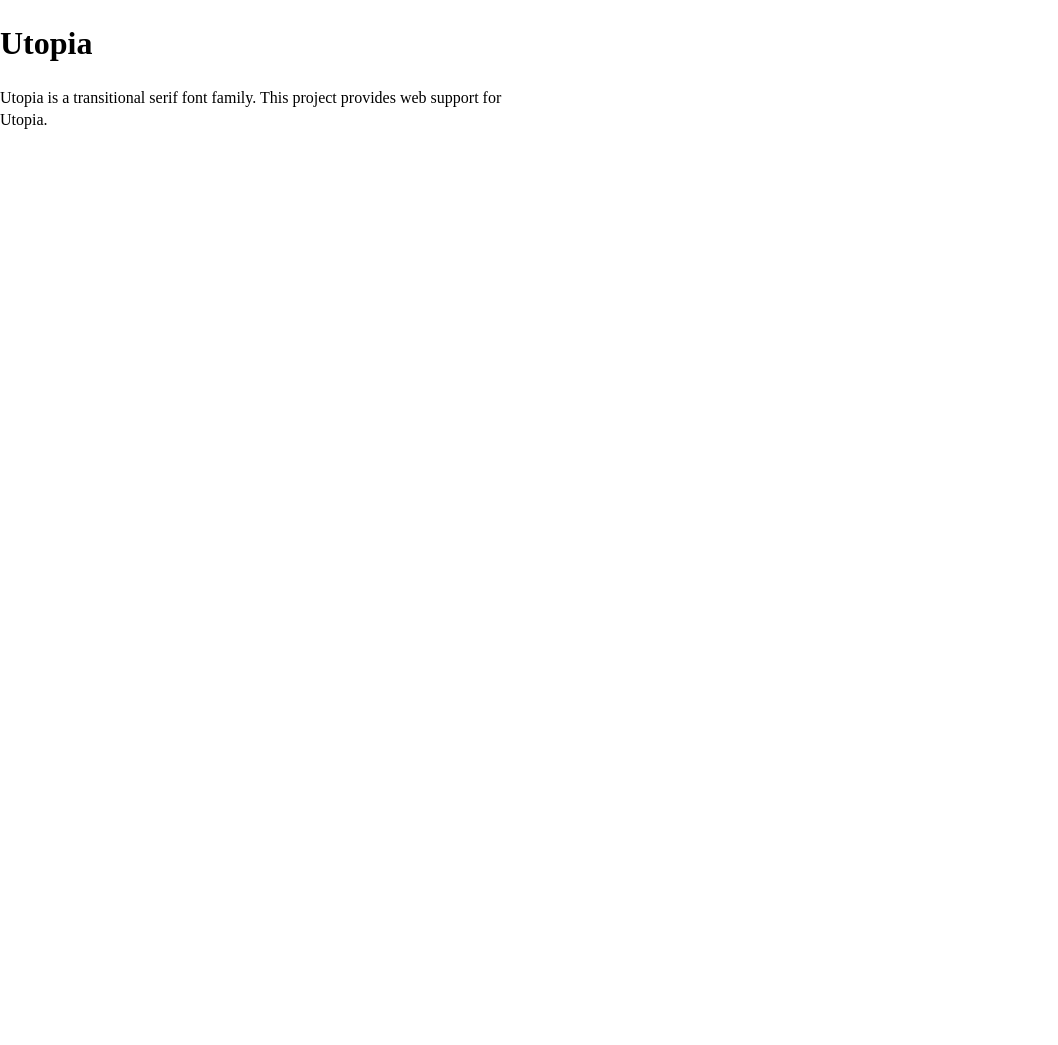
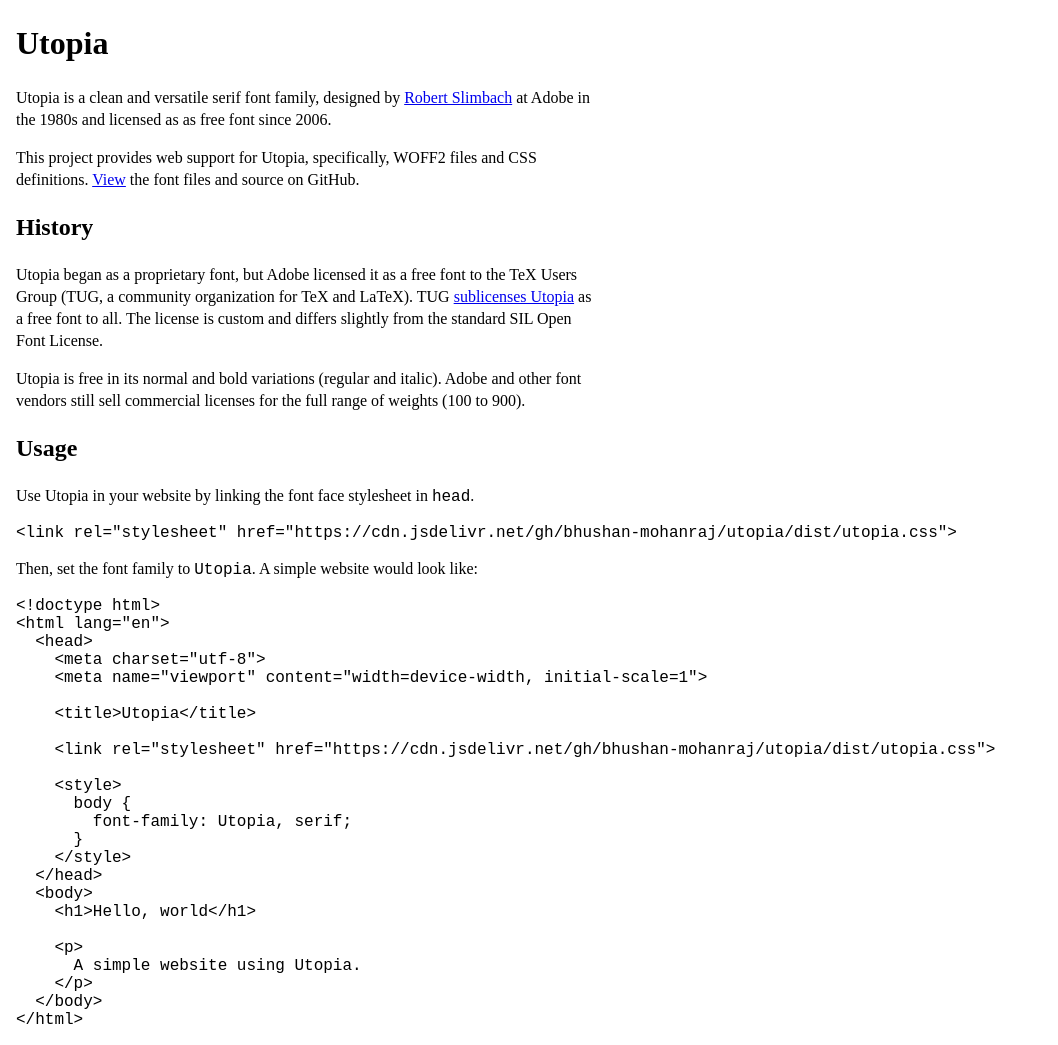
Before and after one commit to bhushan-mohanraj/utopia, a website built with Vite: page src/index.html in a window 1280 px wide. Shown: the whole page, without its empty margins (0-1058 px from the left). Before the commit the page ends 800 px from the top, so only its background shows below. Built offline with nearby package versions, Linux system fonts and the light colour scheme; files whose address does not match are found by name.

Commit message:
Add full description and examples to website.

```diff
--- a/src/index.html
+++ b/src/index.html
@@ -6,16 +6,82 @@
 
     <title>Utopia</title>
 
-    <link href="./fonts/utopia.css" rel="stylesheet">
-    <link href="./normalize.css" rel="stylesheet">
-    <link href="./styles.css" rel="stylesheet">
+    <link rel="stylesheet" href="./fonts/utopia.css">
+    <link rel="stylesheet" href="./normalize.css">
+    <link rel="stylesheet" href="./styles.css">
   </head>
   <body>
     <h1>Utopia</h1>
 
     <p>
-      Utopia is a transitional serif font family.
-      This project provides web support for Utopia.
+      Utopia is a clean and versatile serif font family,
+      designed by <a href="https://fonts.adobe.com/designers/robert-slimbach">Robert Slimbach</a> at Adobe
+      in the 1980s
+      and licensed as as free font since 2006.
     </p>
+
+    <p>
+      This project provides web support for Utopia,
+      specifically, WOFF2 files and CSS definitions.
+      <a href="https://github.com/bhushan-mohanraj/utopia">View</a>
+      the font files and source on GitHub.
+    </p>
+
+    <h2>History</h2>
+
+    <p>
+      Utopia began as a proprietary font,
+      but Adobe licensed it as a free font to the TeX Users Group
+      (TUG, a community organization for TeX and LaTeX).
+      TUG <a href="https://tug.org/fonts/utopia/LICENSE-utopia.txt">sublicenses Utopia</a>
+      as a free font to all.
+      The license is custom
+      and differs slightly from the standard SIL Open Font License.
+    </p>
+
+    <p>
+      Utopia is free in its normal and bold variations (regular and italic).
+      Adobe and other font vendors still sell commercial licenses
+      for the full range of weights (100 to 900).
+    </p>
+
+    <h2>Usage</h2>
+
+    <p>
+      Use Utopia in your website
+      by linking the font face stylesheet in <code>head</code>.
+    </p>
+
+    <pre><code>&lt;link rel=&quot;stylesheet&quot; href=&quot;https://cdn.jsdelivr.net/gh/bhushan-mohanraj/utopia/dist/utopia.css&quot;&gt;</code></pre>
+
+    <p>
+      Then, set the font family to <code>Utopia</code>.
+      A simple website would look like:
+    </p>
+
+    <pre><code>&lt;!doctype html&gt;
+&lt;html lang=&quot;en&quot;&gt;
+  &lt;head&gt;
+    &lt;meta charset=&quot;utf-8&quot;&gt;
+    &lt;meta name=&quot;viewport&quot; content=&quot;width=device-width, initial-scale=1&quot;&gt;
+
+    &lt;title&gt;Utopia&lt;/title&gt;
+
+    &lt;link rel=&quot;stylesheet&quot; href=&quot;https://cdn.jsdelivr.net/gh/bhushan-mohanraj/utopia/dist/utopia.css&quot;&gt;
+
+    &lt;style&gt;
+      body {
+        font-family: Utopia, serif;
+      }
+    &lt;/style&gt;
+  &lt;/head&gt;
+  &lt;body&gt;
+    &lt;h1&gt;Hello, world&lt;/h1&gt;
+
+    &lt;p&gt;
+      A simple website using Utopia.
+    &lt;/p&gt;
+  &lt;/body&gt;
+&lt;/html&gt;</code></pre>
   </body>
 </html>
--- a/src/styles.css
+++ b/src/styles.css
@@ -1,6 +1,12 @@
 body {
   margin: auto;
-  max-width: 32rem;
+  padding: 0 1rem;
+  max-width: 36rem;
   font-family: Utopia, serif;
   line-height: 1.375;
 }
+
+pre {
+  font-size: 0.625rem;
+  line-height: 1.125;
+}
```
Also changed, not shown: dist/index.css, dist/index.html.
